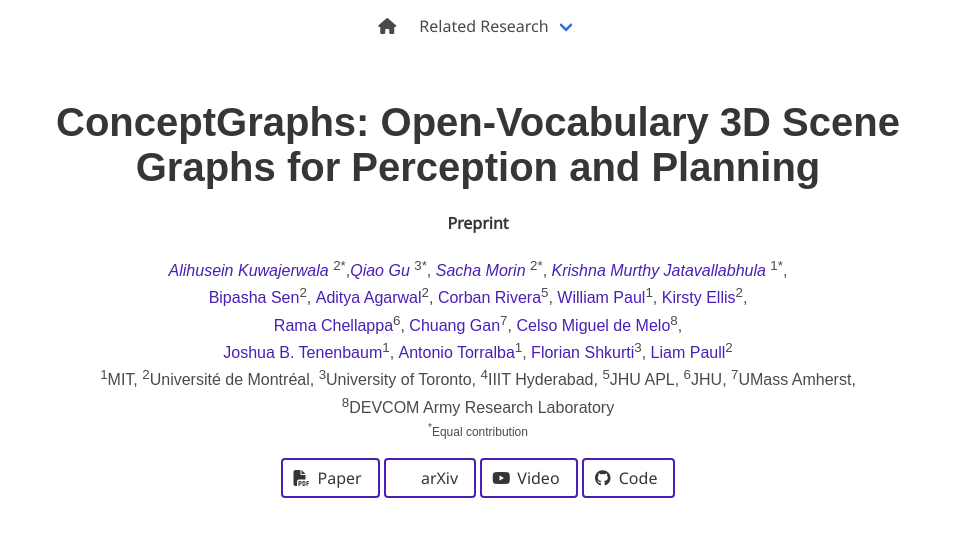
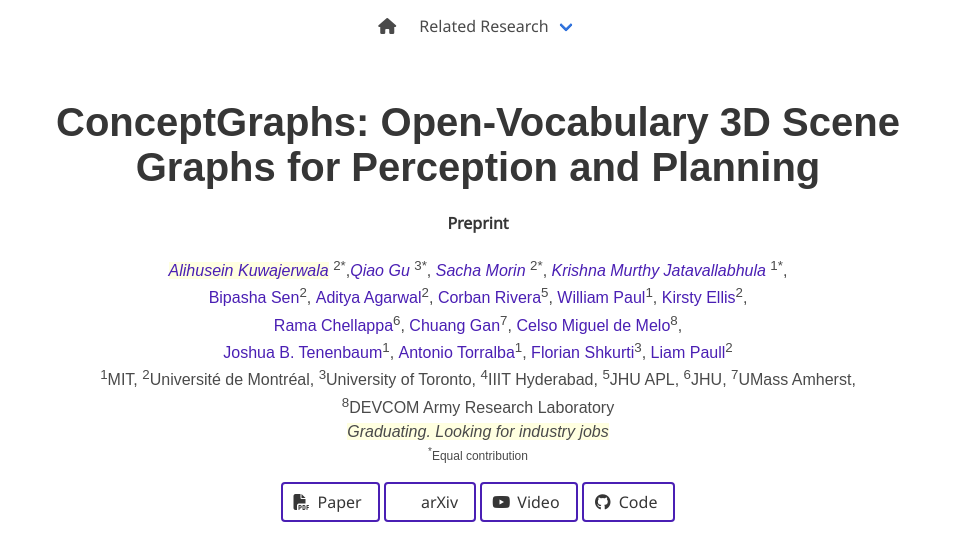
Before and after one commit to concept-graphs/concept-graphs.github.io, a plain HTML site: page index.html in a window 1280 px wide. Shown: the top 541 px of the page, without its empty margins (162-1117 px from the left). Drawn offline with nearby package versions, Linux system fonts and the light colour scheme; some icons are missing; a web font is replaced by a local one.

Commit message:
Ali on the job market
Signed-off-by: Krishna Murthy <krrish94@gmail.com>

```diff
--- a/index.html
+++ b/index.html
@@ -113,7 +113,8 @@
                 <a href="https://georgegu1997.github.io/"><i>Qiao Gu</i></a> <sup>3</sup><sup>*</sup>,
               </span>
               <span class="author-block">
-                <a href="https://www.alihkw.com/"><i>Alihusein Kuwajerwala</i></a> <sup>2</sup><sup>*</sup>,
+                <a href="https://www.alihkw.com/"><i><span style="background-color: lightyellow;">Alihusein
+                      Kuwajerwala</span></i></a> <sup>2</sup><sup>*</sup>,
               </span>
               <span class="author-block">
                 <a href="https://sachamorin.github.io/"><i>Sacha Morin</i></a> <sup>2</sup><sup>*</sup>,
@@ -173,6 +174,8 @@
               <span class="author-block"><sup>6</sup>JHU,</span>
               <span class="author-block"><sup>7</sup>UMass Amherst,</span>
               <span class="author-block"><sup>8</sup>DEVCOM Army Research Laboratory</span>
+              <br>
+              <span style="background-color: lightyellow;"><i>Graduating. Looking for industry jobs</i></span>
             </div>
 
             <div class="is-size-7 publication-authors">
```
